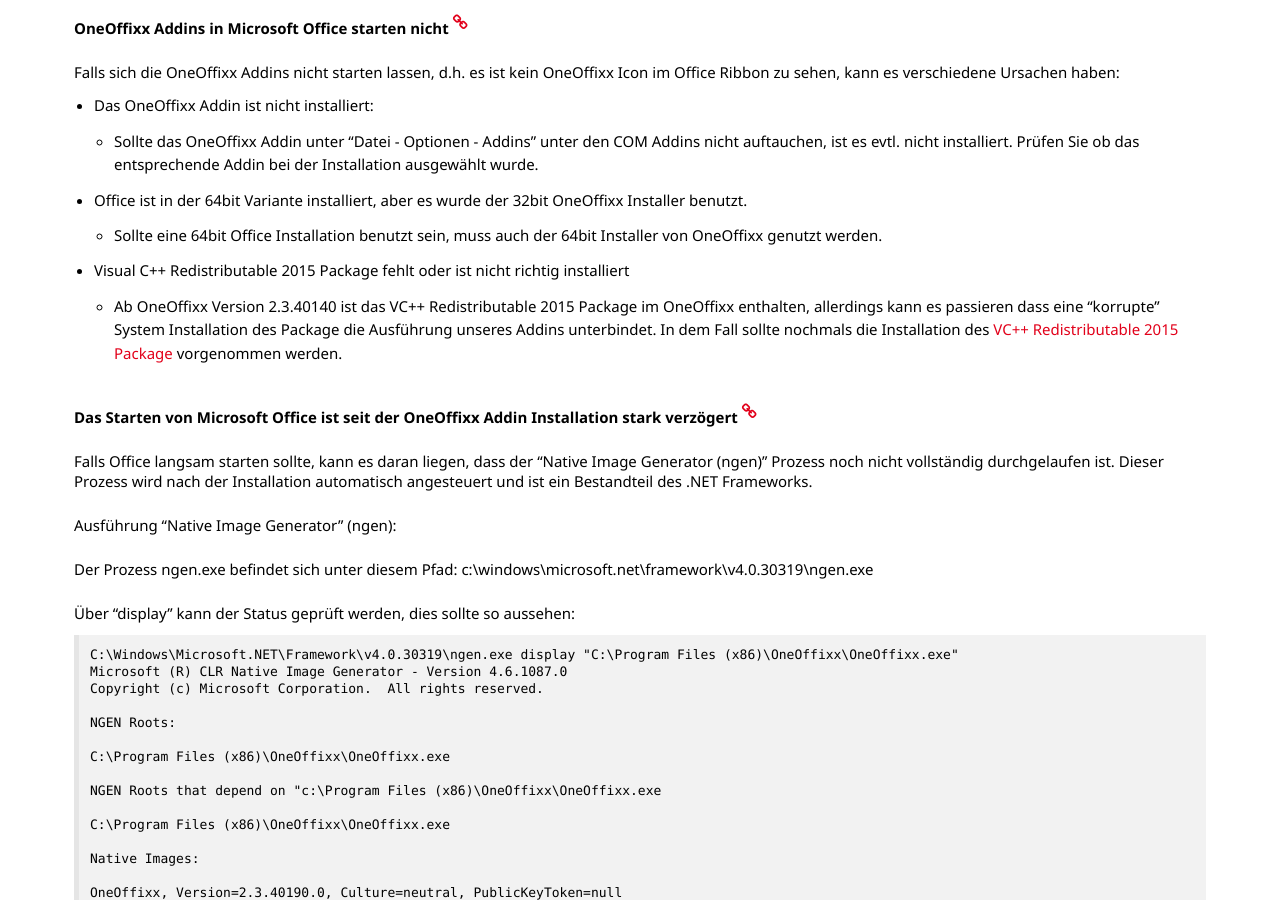
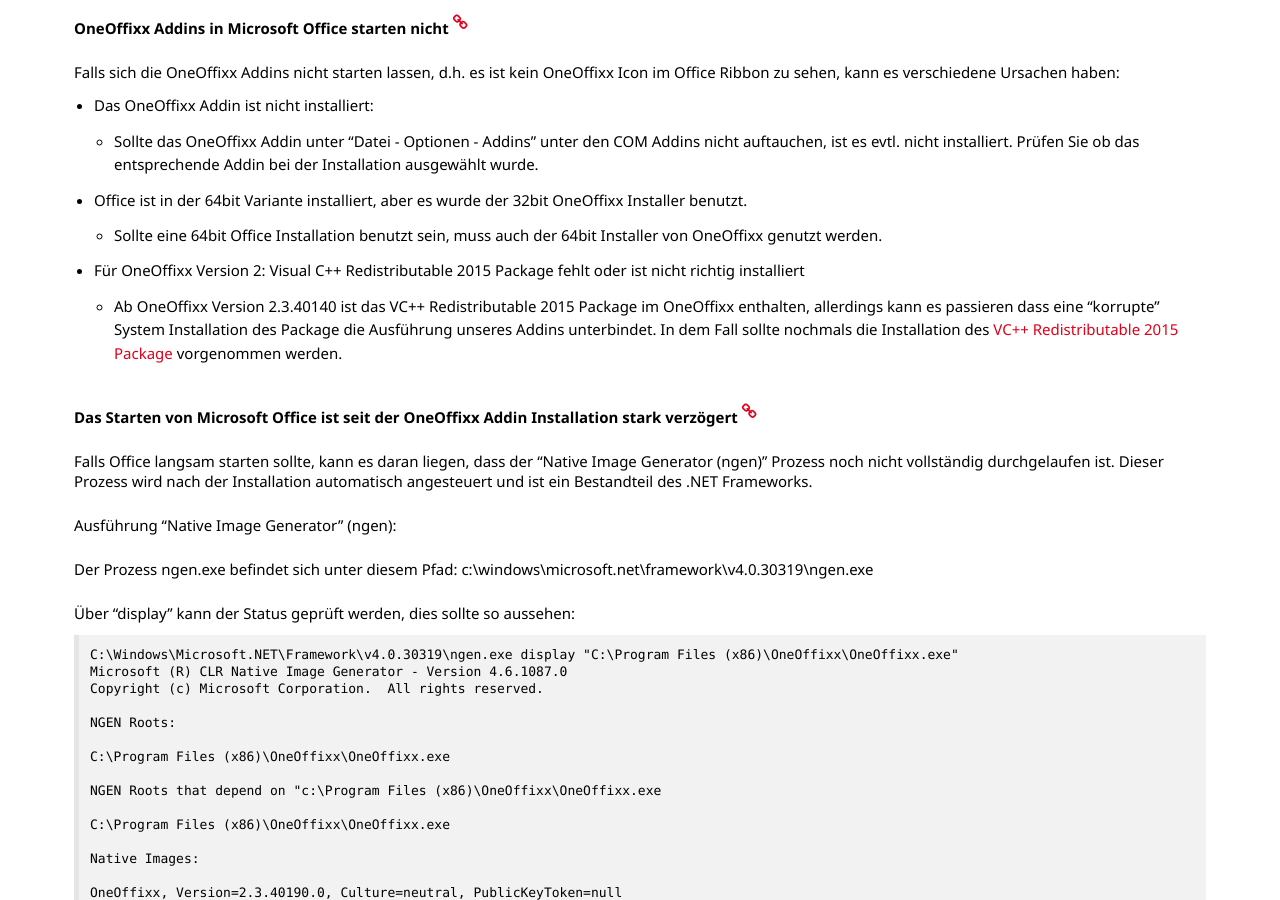
Before and after one commit to primesoft-group/oneoffixx-docs, a Jekyll site: the page built from _pages/install/de/client.md, in a window 1280 px wide and 900 px high, scrolled down 4357 px. Built offline with Jekyll 4.4.1, drawn with Linux system fonts in a browser that asks for light colours; nearby versions of some CDN libraries; some web fonts are replaced.

Commit message:
version 3

```diff
--- a/_pages/install/de/client.md
+++ b/_pages/install/de/client.md
@@ -23,7 +23,7 @@
 
 __.NET Framework__
 
-Für den OneOffixx Client in der Version 3 wird mindestens das __[.NET Framework 4.5.2](https://www.microsoft.com/en-US/download/details.aspx?id=17113)__ vorausgesetzt. {% include new-badge.html version="3" %}
+Für den OneOffixx Client in der Version 3 wird mindestens das __[.NET Framework 4.5.2](https://www.microsoft.com/en-US/download/details.aspx?id=42642)__ vorausgesetzt. {% include new-badge.html version="3" %}
 
 Für ältere OneOffixx Clients (Version 2) muss mindestens das __[.NET Framework 4.0 (Client Profile)](https://www.microsoft.com/en-US/download/details.aspx?id=17113)__ installiert sein.
 
@@ -160,7 +160,7 @@
     * Sollte das OneOffixx Addin unter "Datei - Optionen - Addins" unter den COM Addins nicht auftauchen, ist es evtl. nicht installiert. Prüfen Sie ob das entsprechende Addin bei der Installation ausgewählt wurde.
 * Office ist in der 64bit Variante installiert, aber es wurde der 32bit OneOffixx Installer benutzt.
     * Sollte eine 64bit Office Installation benutzt sein, muss auch der 64bit Installer von OneOffixx genutzt werden.
-* Visual C++ Redistributable 2015 Package fehlt oder ist nicht richtig installiert
+* Für OneOffixx Version 2: Visual C++ Redistributable 2015 Package fehlt oder ist nicht richtig installiert
     * Ab OneOffixx Version 2.3.40140 ist das VC++ Redistributable 2015 Package im OneOffixx enthalten, allerdings kann es passieren dass eine "korrupte" System Installation des Package die Ausführung unseres Addins unterbindet. In dem Fall sollte nochmals die Installation des [VC++ Redistributable 2015 Package](https://www.microsoft.com/de-ch/download/details.aspx?id=48145) vorgenommen werden.
 
 __Das Starten von Microsoft Office ist seit der OneOffixx Addin Installation stark verzögert {% include anchor.html name="troubleshooting-ngen" %}__
```
